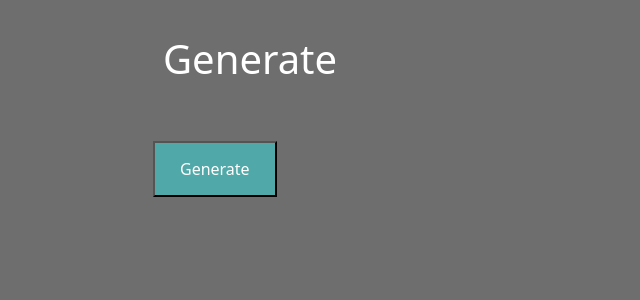
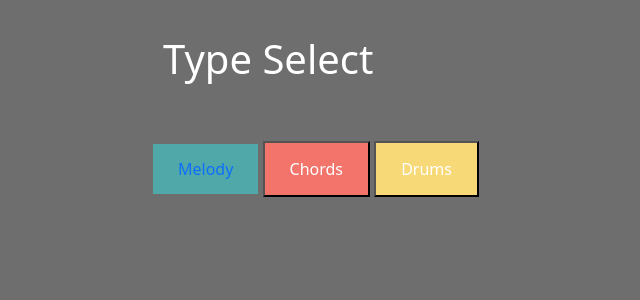
Before and after one commit to jackm357/Noodles-Interplay, a Django app: page /midi/generate/ in a window 1280 px wide. Shown: the part 54-354 px from the top of the page, without its empty margins (0-640 px from the left). Run offline with Django 3.2, Linux system fonts and the light colour scheme.

Commit message:
added parameters for midi generation
started a framework for the magenta system call

```diff
--- a/interplay/interplay/settings.py
+++ b/interplay/interplay/settings.py
@@ -78,7 +78,7 @@ DATABASES = {
         'ENGINE':'django.db.backends.postgresql',
         'NAME':'interplay_db',
         'USER':'postgres',
-        'PASSWORD':'Password1',
+        'PASSWORD':'noodle$21',
         'HOST':'127.0.0.1',
         'PORT':'5432',
     }
--- a/interplay/interplay/static/styling/midi_func.css
+++ b/interplay/interplay/static/styling/midi_func.css
@@ -40,3 +40,15 @@ button {
 #g_upload {
     background-color: #51a8a8;
 }
+
+#melodyBtn {
+    background-color: #51a8a8;
+}
+
+#chordsBtn {
+    background-color: #f2746b;
+}
+
+#drumsBtn {
+    background-color: #f7d977;
+}
--- a/interplay/interplay/templates/generate.html
+++ b/interplay/interplay/templates/generate.html
@@ -6,13 +6,15 @@
 </head>
 <body>
 <div class="container">
-  <h1>Generate</h1>
+  <h1>Type Select</h1>
   <br>
-  <form method="post">
-    <br>
-    {% csrf_token %}
-    <button id='g_upload' type="submit">Generate</button>
-  </form>
+
+  <br>
+
+    <a id='melodyBtn' href="/midi/melody">Melody</a>
+    <button id='chordsBtn' type="submit">Chords</button>
+    <button id='drumsBtn' type="submit">Drums</button>
+
 </div>
 </body>
 {% endblock %}
--- a/interplay/midi/urls.py
+++ b/interplay/midi/urls.py
@@ -8,4 +8,5 @@ urlpatterns = [
     path('continue/', views.continue_page, name='continue'),
     path('interpolate/', views.interpolate_page, name='interpolate'),
     path('generate/', views.generate_page, name='generate'),
+    path('melody/', views.melody_page, name='melody'),
 ]
--- a/interplay/midi/views.py
+++ b/interplay/midi/views.py
@@ -4,7 +4,20 @@ from django.http import HttpResponseRedirect
 from django.template import loader
 from .forms import UploadFileForm, UploadMidiForm
 from django.shortcuts import redirect
+import subprocess
+import os
 
+
+
+var1 = "BUNDLE_PATH=/home/david/PycharmProjects/Noodles-Interplay/interplay/midi/mono.mag"
+var2 = "CONFIG='mono'"
+var3 =  "melody_rnn_generate "
+var4 = "--config='mono' "
+var5 = "--bundle_file=/home/david/PycharmProjects/Noodles-Interplay/interplay/midi/mono.mag "
+var6 = "--output_dir=/tmp/melody_rnn/generated "
+var7 = "--num_outputs=10 "
+var8 = "--num_steps=128 "
+var9 = "--primer_melody=\"[60]\" "
 
 def index(req):
     resp = loader.get_template('midi.html').render({}, req)
@@ -13,8 +26,20 @@ def index(req):
 
 def generate_page(request):
     if request.method == 'POST':
+        print("generating")
+        #os.system(var1)
+        #os.system(var2)
+        subprocess.call([var3+var4+var5+var6+var8+var9],shell=True)
+        #os.system('echo $BUNDLE_PATH')
         return HttpResponseRedirect('/midi')
     return render(request, 'generate.html')
+
+def melody_page(request):
+    if request.method == 'POST':
+        modelType=request.POST['model']
+        print(modelType)
+        return HttpResponseRedirect('/midi')
+    return render(request, 'melody.html')
 
 
 def continue_page(request):
```
Also changed, not shown: interplay/interplay/templates/melody.html (added, +61 -0 lines), interplay/midi/forms.py (line endings or trailing spaces), 1 other file.
